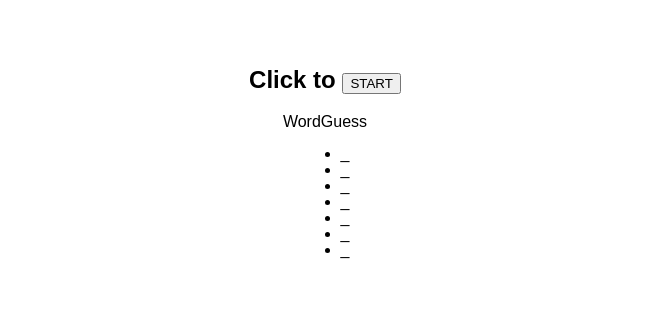
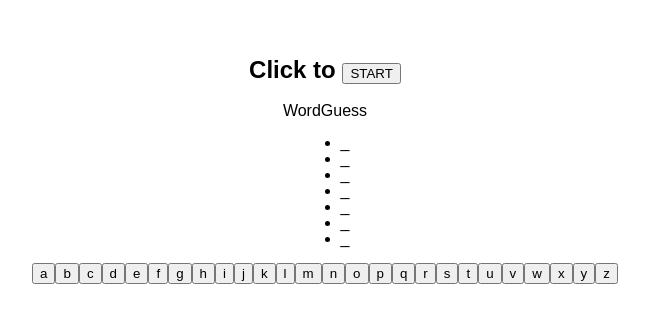
Before and after one commit to 1stNando/useStateSnowman, a React (Vite) app: page / in a window 1280 px wide. Shown: the part 239-562 px from the top of the page, without its empty margins (315-964 px from the left). Built offline with nearby package versions, Linux system fonts and the light colour scheme.

Commit message:
Use map() to render alphabet buttons for player to click and make a guess.

```diff
--- a/src/App.tsx
+++ b/src/App.tsx
@@ -6,7 +6,7 @@ import words from './words.json'
 let randomWord = words[Math.floor(Math.random() * words.length)]
 
 // Alphabet letters for the buttons to be clicked
-const querty = 'abcdefghijklmnopqrstuvwxyz'.split('')
+const alphabet = 'abcdefghijklmnopqrstuvwxyz'.split('')
 
 export function App() {
   console.log(`Your random word is ${randomWord}`)
@@ -57,6 +57,18 @@ export function App() {
             })}
           </ul>
         </div>
+        <div className="letters">
+          {alphabet.map((letter, index) => (
+            <button
+              key={index}
+              onClick={() => handleClickedLetter(letter)}
+              disabled={guess.includes(letter)}
+              className={guess.includes(letter) ? 'clicked' : undefined}
+            >
+              {letter}
+            </button>
+          ))}
+        </div>
       </main>
     </div>
   )
```
